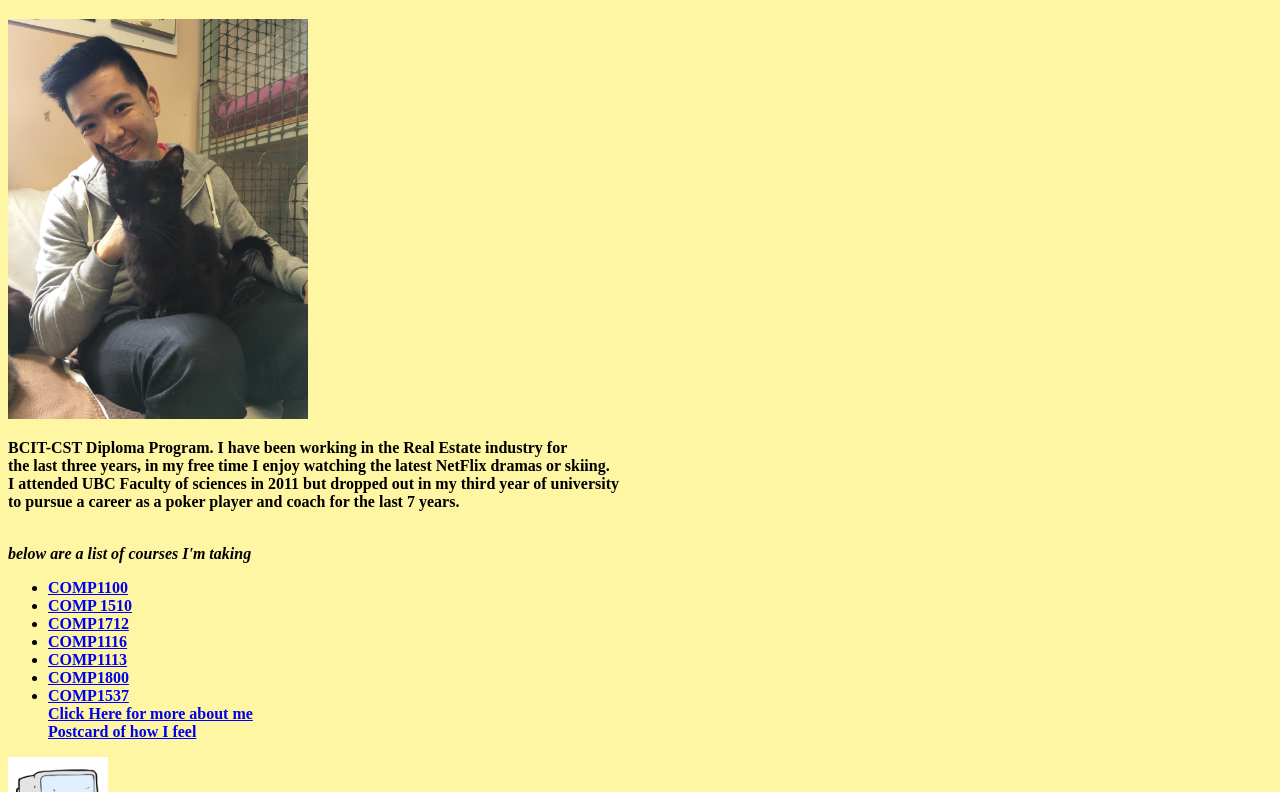
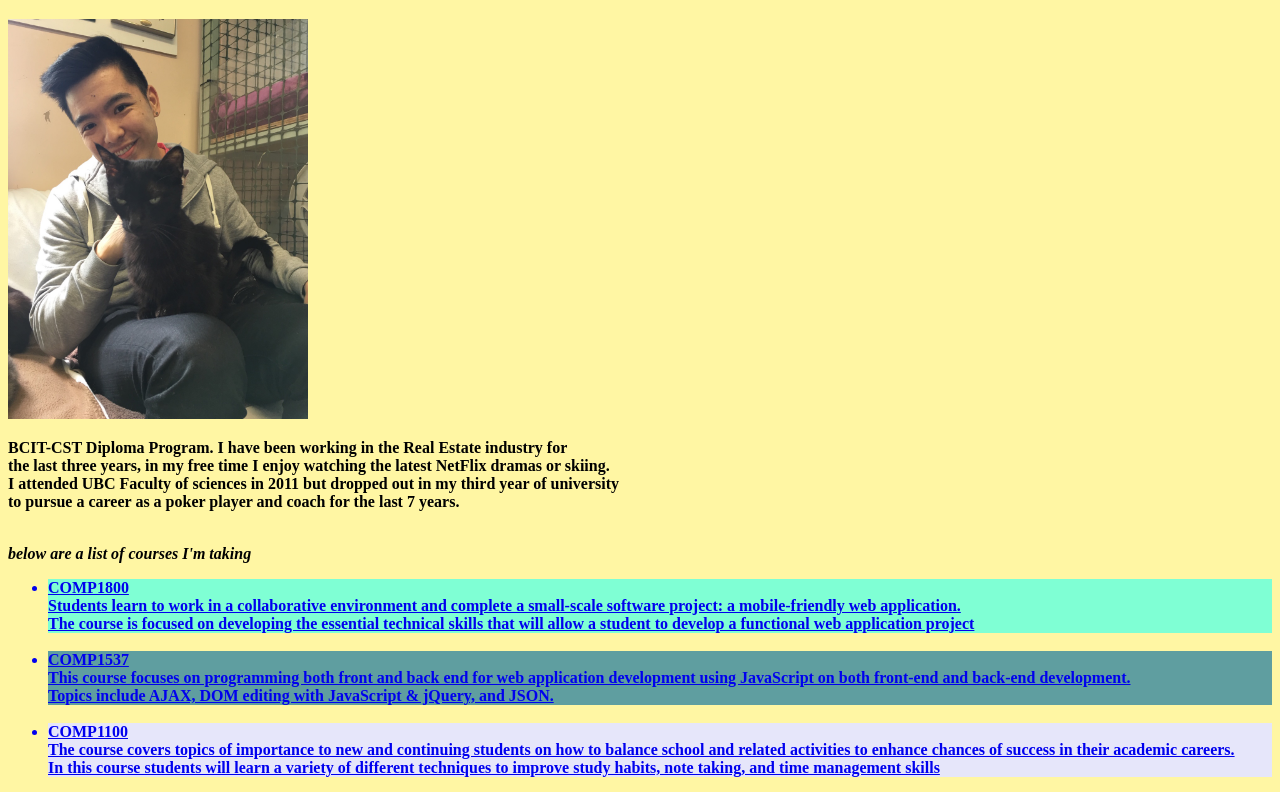
Before and after one commit to danielscliu/website, a plain HTML site: page index.html in a window 1280 px wide. Shown: the part 105-897 px from the top of the page. Drawn offline with Linux system fonts and the light colour scheme.

Commit message:
Add files via upload
div tags and hyperlink to courses on index page added.

```diff
--- a/index.html
+++ b/index.html
@@ -24,7 +24,7 @@
         </a>
 
 
-    <p id= "firstId" style= "text-anchor: inherit;"  Hello my name is Daniel Liu, and I'm currently enrolled in the <br>BCIT-CST Diploma Program.
+    <p id= "firstId" style= "text-anchor: inherit;" Hello my name is Daniel Liu, and I'm currently enrolled in the <br>BCIT-CST Diploma Program.
         I have been working in the Real Estate industry for <br> the last three years, in my free time I enjoy
         watching the latest NetFlix dramas or skiing. <br> I attended UBC Faculty of sciences in 2011 but
         dropped out in my third year of university <br> to pursue a career as a poker player and coach for
@@ -37,13 +37,33 @@
 
        <br> <i>below are a list of courses I'm taking</i>
         <ul>
-            <li><a href= "https://www.bcit.ca/study/outlines/20201086121">COMP1100</a></li>
+        <a href="https://www.bcit.ca/study/outlines/20201087569"><div onclick="location.herf='whateverclickable.html'" style="background-color: aquamarine; border: 50px;"> <li>COMP1800 <br>
+            Students learn to work in a collaborative environment and complete a small-scale software project: a mobile-friendly web application.<br>
+            The course is focused on developing the essential technical skills that will allow a student to develop a functional web application project
+        </li></div></a>
+
+        <br>
+
+        <a href="https://www.bcit.ca/study/outlines/20201087561"><div style="background-color:cadetblue; border:50px;"> <li> COMP1537 <br>
+            This course focuses on programming both front and back end for web application development using JavaScript on both front-end and back-end development.<br>
+            Topics include AJAX, DOM editing with JavaScript & jQuery, and JSON.
+       </li></div></a>
+       <br>
+
+        <a href="https://www.bcit.ca/study/outlines/20201086121"> <div style="background-color: lavender;border:50px;"><li>COMP1100<br>
+            The course covers topics of importance to new and continuing students on how to balance school and related activities to enhance chances of success in their academic careers.<br>
+            In this course students will learn a variety of different techniques to improve study habits, note taking, and time management skills
+        </li></div></a>
+        <br>
+
+
+
+
             <li><a href= "https://www.bcit.ca/study/outlines/20201086126">COMP 1510</a></li>
             <li><a href= "https://www.bcit.ca/study/outlines/20201086130">COMP1712</a></li>
             <li><a href = "https://www.bcit.ca/study/outlines/20201086120">COMP1116</a></li>
             <li><a href= "https://www.bcit.ca/study/outlines/20201086123">COMP1113</a></li>
-            <li><a href="https://www.bcit.ca/study/outlines/20201087569">COMP1800</a></li>
-            <li><a href="https://www.bcit.ca/study/outlines/20201087561">COMP1537</a></li>
+
 
         <a href="Resume.html">Click Here for more about me </a>
 
```
